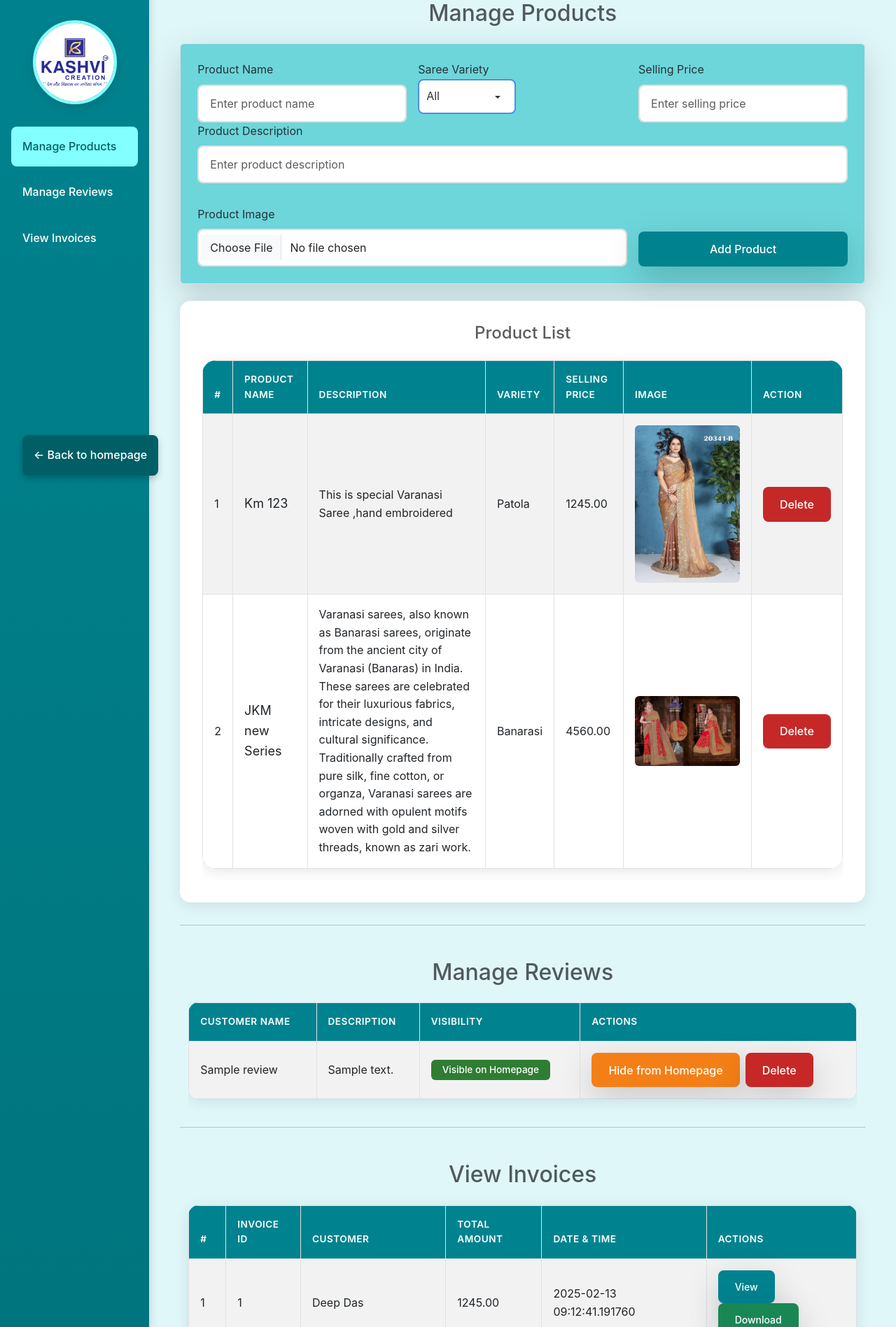
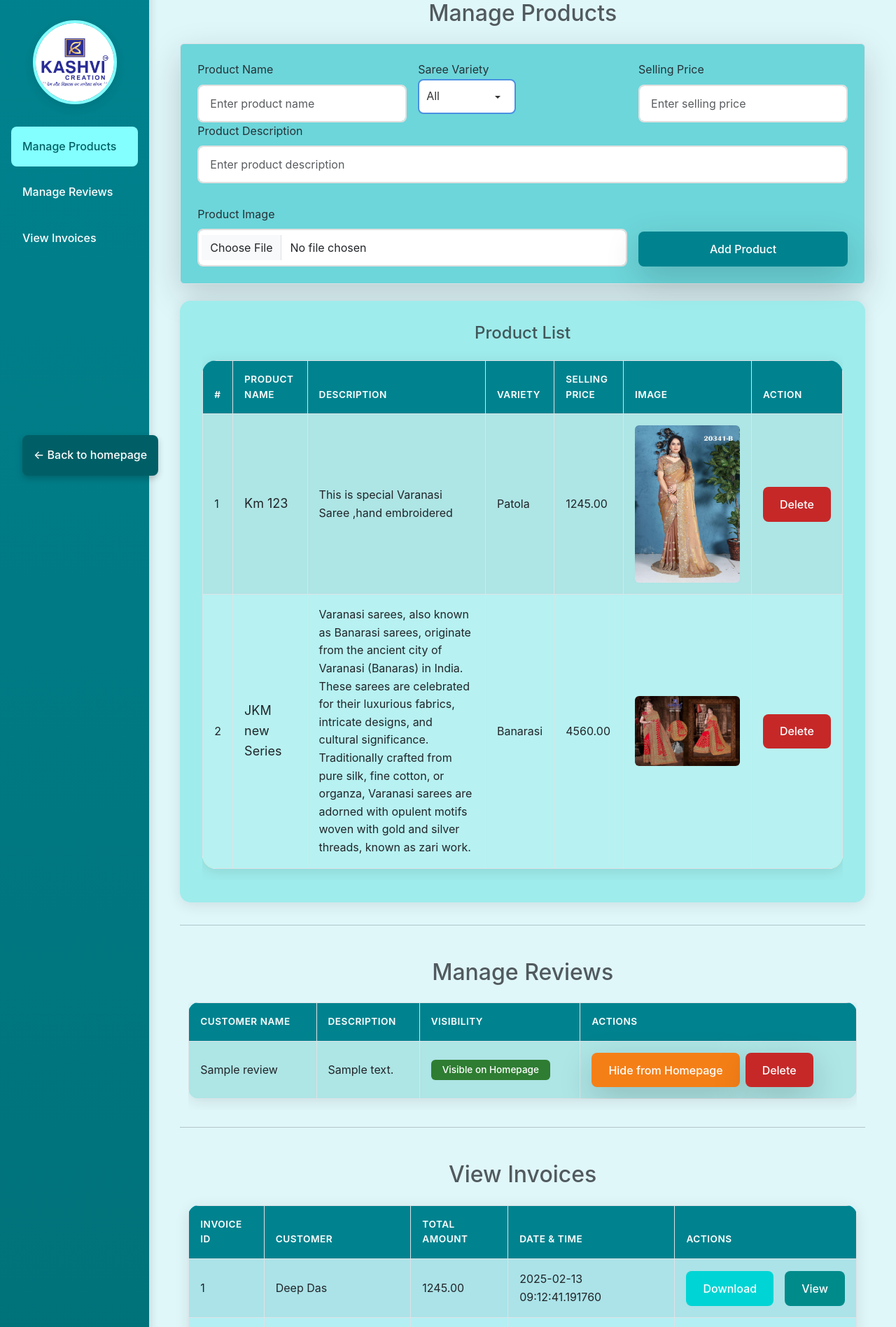
Before and after one commit to Ankit-ydv24/Kashvi-Creation, a Flask app: page /admin_page in a window 1280 px wide. Shown: the part 80-1977 px from the top of the page at 70% size. Run offline with Flask 3, Linux system fonts and the light colour scheme; data comes from the database, SQL or seed files in the repository; tables that the repository leaves empty hold one stand-in row (values such as "Sample post").

Commit message:
The admin can download as well as view the invoice

```diff
--- a/app.py
+++ b/app.py
@@ -1,7 +1,7 @@
 
 import os
 import json
-from flask import Flask,render_template,request,jsonify,url_for,redirect,send_file
+from flask import Flask,render_template,request,jsonify,url_for,redirect,send_file,flash
 from db import *
 from db import SessionLocal, Product, Review, Customer
 from sqlalchemy.orm import sessionmaker
@@ -23,6 +23,7 @@ from sqlalchemy.orm import joinedload
 
 
 app = Flask(__name__)
+app.secret_key = '3248490231759590jfoj238sdj'
 
 
 
@@ -345,5 +346,26 @@ def generate_invoice(invoice_id):
         session.close()
         raise e
 
+
+
+@app.route('/download_invoice', methods=["POST"])
+def download_invoice():
+    invoice = request.form.get('id')
+    if not invoice or not invoice.isdigit():
+        flash("Invalid invoice ID", "error")
+        return redirect(url_for('admin'))
+
+    pdf_dir = os.path.join('static', 'invoice')
+    file_path = os.path.join(pdf_dir, f'invoice_{invoice}.pdf')
+
+    if not os.path.exists(file_path):
+        flash("Invoice not found", "error")
+        return redirect(url_for('admin'))
+
+    response = send_file(file_path, as_attachment=True, mimetype='application/pdf')
+    response.headers['X-Redirect'] = url_for('admin')
+    return response
+
+
 if __name__ == '__main__':
     app.run(debug=True)
--- a/templates/admin.html
+++ b/templates/admin.html
@@ -136,6 +136,8 @@
         .table td {
             padding: 1rem;
             vertical-align: middle;
+            background-color: #b7f1f1;
+            font-size: medium;
         }
 
         .table-row-hover:hover {
@@ -355,9 +357,8 @@
                     <h2 class="text-center text-muted mb-4">Manage Products</h2>
 
                     <!-- Product Form -->
-                    <form id="productForm" class="mb-4 p-4 border rounded shadow-lg "
-                        style="background-color:#6DD6DA;" method="post" action="/addproduct"
-                        enctype="multipart/form-data">
+                    <form id="productForm" class="mb-4 p-4 border rounded shadow-lg " style="background-color:#6DD6DA;"
+                        method="post" action="/addproduct" enctype="multipart/form-data">
                         <div class="row g-3">
                             <div class="col-md-4">
                                 <label for="productName" class="form-label">Product Name</label>
@@ -421,8 +422,8 @@
 
 
                     <!-- Product List -->
-                    <section id="product-list" class="section-container product-list-container">
-                        <h4 class="text-center text-muted">Product List</h4>
+                    <section id="product-list" class="section-container product-list-container" style="background-color: #9fecec;">
+                        <h4 class="text-center text-muted" style="color: black;">Product List</h4>
                         <div class="table-responsive">
                             <table class="table table-striped table-hover table-bordered">
                                 <table class="table table-striped table-hover table-bordered"
@@ -537,7 +538,7 @@
                         <table class="table table-striped table-hover table-bordered">
                             <thead class="bg-info text-white">
                                 <tr>
-                                    <th>#</th>
+
                                     <th>Invoice ID</th>
                                     <th>Customer</th>
                                     <th>Total Amount</th>
@@ -556,16 +557,25 @@
 
                                     {% for invoice in all_invoice %}
                                     <tr class="table-row-hover">
-                                        <td>{{loop.index}}</td>
-                                        <td>{{invoice.invoice_id}}</td>
-                                        <td>{{invoice.customer.username}}</td>
-                                        <td>{{invoice.total_amount}}</td>
-                                        <td>{{invoice.invoice_date}}</td>
-                                        <td>
-                                            <button
-                                                class="btn btn-primary btn-sm shadow-lg transform-hover">View</button>
-                                            <button
-                                                class="btn btn-success btn-sm shadow-lg transform-hover">Download</button>
+
+                                        <td style="background-color:#6fe0ea85 ;">{{invoice.invoice_id}}</td>
+                                        <td style="background-color:#6fe0ea85 ;">{{invoice.customer.username}}</td>
+                                        <td style="background-color:#6fe0ea85 ;">{{invoice.total_amount}}</td>
+                                        <td style="background-color:#6fe0ea85 ;">{{invoice.invoice_date}}</td>
+                                        <td style="background-color:#6fe0ea85 ;">
+                                            <div style="display: flex; flex-direction: row;">
+                                                <form action="/download_invoice" method="POST" class="d-inline">
+                                                    <input type="hidden" name="id" value="123">
+                                                    <button type="submit" class="btn btn-info text-white me-3" style="background-color: #00d4d4;">
+                                                        Download
+                                                    </button>
+                                                </form>
+
+                                                <!-- View Button -->
+                                                <button class="btn btn-primary" style="background-color: #008b8b;" onclick="openPDFModal('static/invoice/invoice_{{invoice.invoice_id}}.pdf')">
+                                                    View
+                                                </button>
+                                            </div>
                                         </td>
                                     </tr>
                                     {% endfor %}
@@ -577,6 +587,36 @@
     </div>
     </div>
 
+
+
+
+    <!-- Modal for Viewing PDF -->
+    <div class="modal fade" id="pdfModal" tabindex="-1" aria-labelledby="pdfModalLabel" aria-hidden="true">
+        <div class="modal-dialog modal-xl">
+            <div class="modal-content">
+                <div class="modal-header" style="background-color: #00d4d4; color: white;">
+                    <h5 class="modal-title" id="pdfModalLabel">Invoice Preview</h5>
+                    <button type="button" class="btn-close" data-bs-dismiss="modal" aria-label="Close"></button>
+                </div>
+                <div class="modal-body">
+                    <!-- PDF Viewer -->
+                    <iframe id="pdfViewer" src="" width="100%" height="600px" style="border: none;"></iframe>
+                </div>
+            </div>
+        </div>
+    </div>
+
+    <!-- JavaScript to open modal with PDF -->
+    <script>
+        function openPDFModal(pdfUrl) {
+            document.getElementById('pdfViewer').src = pdfUrl;
+            var pdfModal = new bootstrap.Modal(document.getElementById('pdfModal'));
+            pdfModal.show();
+        }
+    </script>
+
+
+
     <!-- Bootstrap JS -->
     <script src="https://cdn.jsdelivr.net/npm/bootstrap@5.3.0/dist/js/bootstrap.bundle.min.js"></script>
 </body>
```
